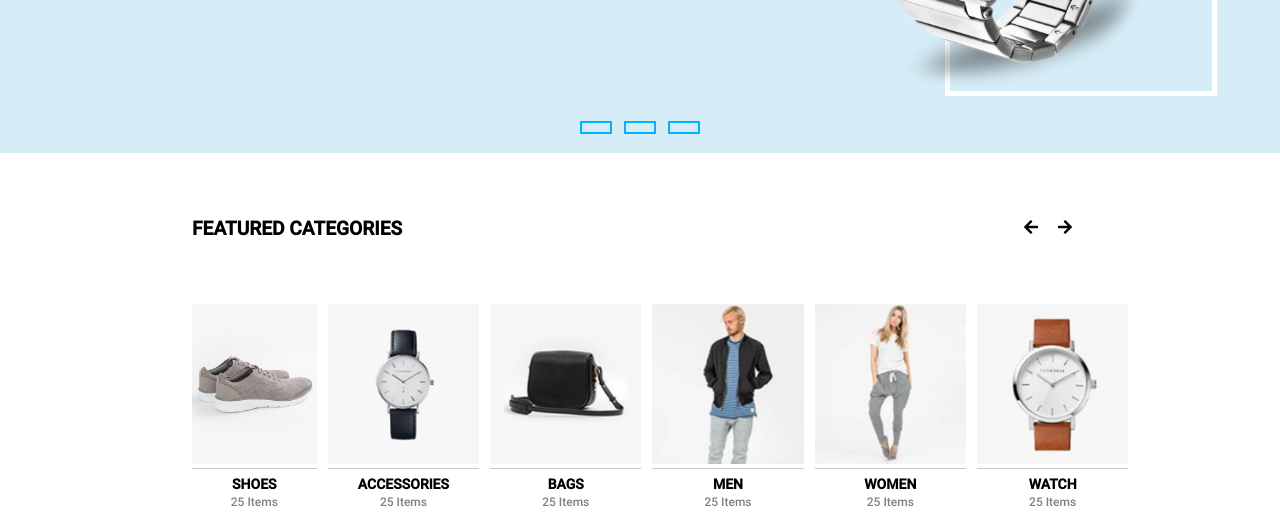
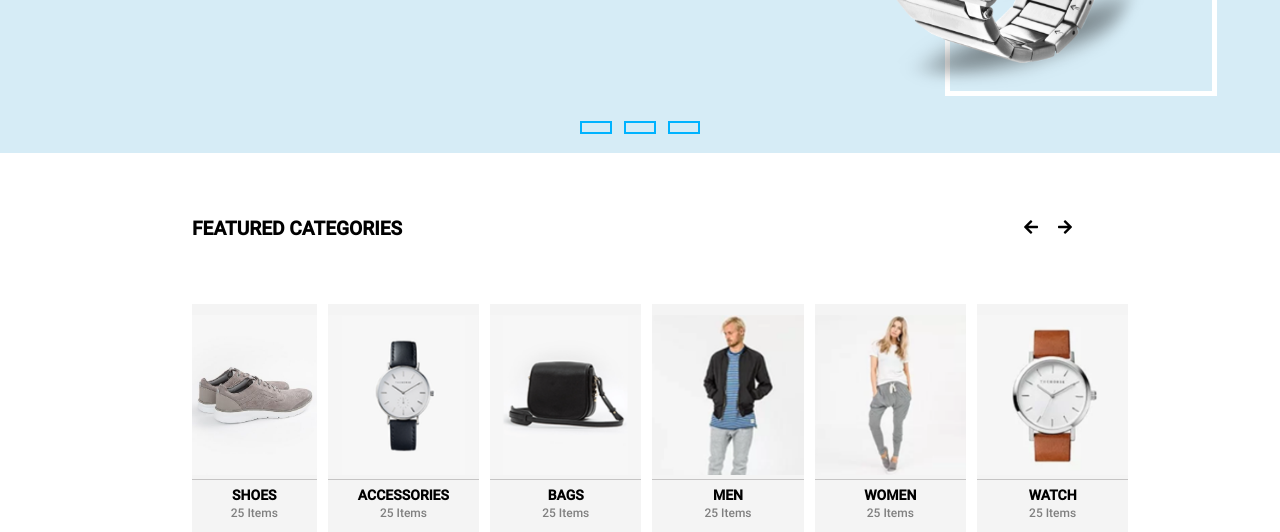
Before and after one commit to knezevicvasilije/E-commerce, a plain HTML site: page index.html in a window 1280 px wide. Shown: the part 420-952 px from the top of the page. Drawn offline with Linux system fonts and the light colour scheme.

Commit message:
All product images aligned, added padding and light background color

```diff
--- a/styles/style.css
+++ b/styles/style.css
@@ -217,6 +217,9 @@ input[name="r"] {
 /*Hover on featured product*/
 .featuredProduct {
   position: relative;
+  background-color: #f4f4f4;
+  padding: 0.7rem 0;
+  text-align: center;
 }
 .featuredContent > .featuredProduct::before {
   content: "";
```
